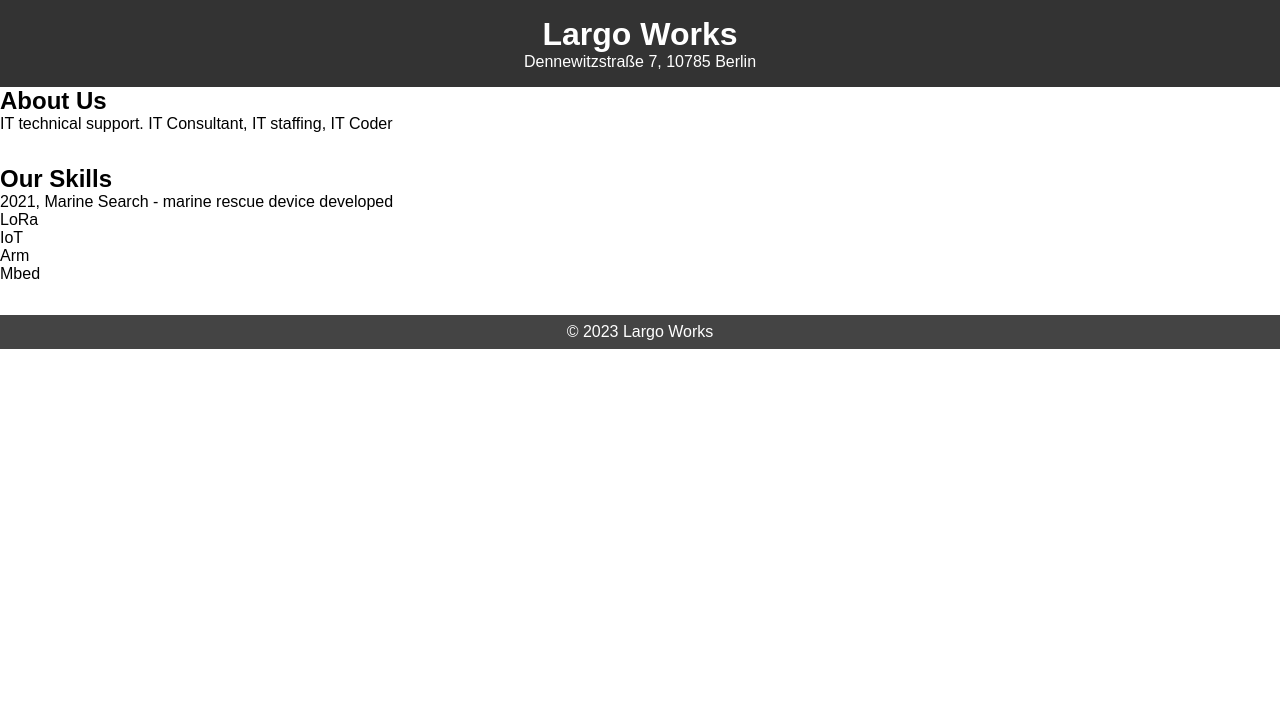
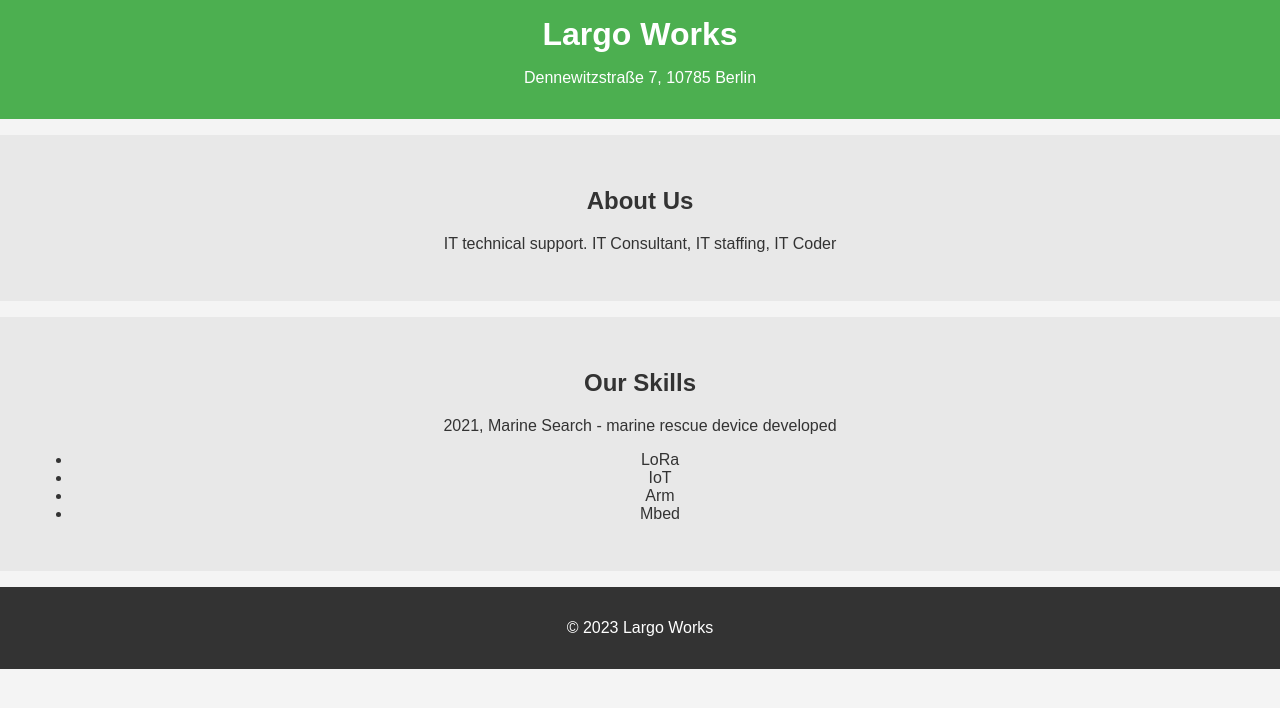
Before and after one commit to yokane/yokane, a plain HTML site: page index.html in a window 1280 px wide. Drawn offline with Linux system fonts and the light colour scheme.

Commit message:
Update style.css

```diff
--- a/style.css
+++ b/style.css
@@ -1,62 +1,35 @@
-/* Reset some default styles */
-body, h1, h2, h3, p, ul, li {
+body {
+    font-family: Arial, sans-serif;
     margin: 0;
     padding: 0;
+    background-color: #f4f4f4;
+    color: #333;
 }
 
-  body {
-    font-family: Arial, sans-serif;
+header {
+    background-color: #4CAF50;
+    color: white;
+    text-align: center;
+    padding: 1em 0;
 }
 
-  /* Header styles */
-  header {
-    background-color: #333;
-    color: #fff;
-    text-align: center;
-    padding: 1rem;
-  }
-
-  /* Navigation styles */
-  nav ul {
-    list-style: none;
-    display: flex;
-    background-color: #444;
-    padding: 0.5rem;
-  }
-
-  nav ul li {
-    margin-right: 1rem;
-  }
-
-  nav ul li a {
-    text-decoration: none;
-    color: #fff;
-  }
-
-  /* Main content styles */
-  main {
-    padding: 2rem;
+header h1 {
+    margin: 0;
 }
 
 section {
-    margin-bottom: 2rem;
+    padding: 2em;
+    text-align: center;
 }
 
-  /* Portfolio item styles */
-  .portfolio-item {
-    border: 1px solid #ccc;
-    padding: 1rem;
-    margin-bottom: 1rem;
+#about, #skills {
+    background-color: #e8e8e8;
+    margin: 1em 0;
 }
 
-  .portfolio-item img {
-    max-width: 100%;
+footer {
+    background-color: #333;
+    color: white;
+    text-align: center;
+    padding: 1em 0;
 }
-
-  /* Footer styles */
-  footer {
-    background-color: #444;
-    color: #fff;
-    text-align: center;
-    padding: 0.5rem;
-  }
```
Lines whose indentation alone changed are shown as unchanged.
